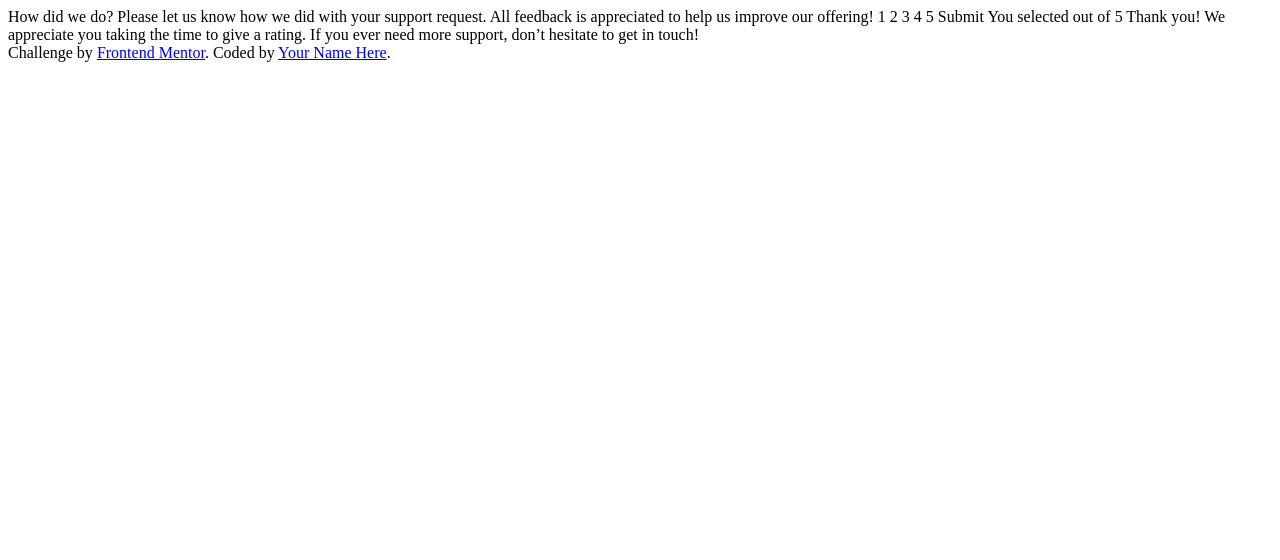
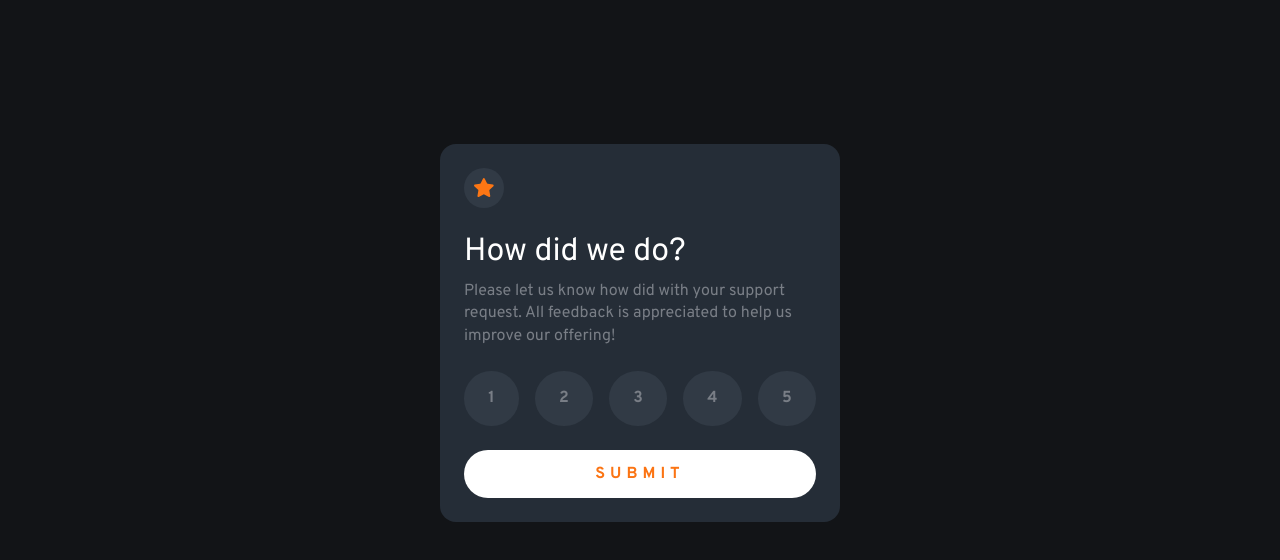
Before and after one commit to luizCosta-Serao/classificacao-interativa, a plain HTML site: page index.html in a window 1280 px wide. Drawn offline with Linux system fonts and the light colour scheme.

Commit message:
html e css do projeto classificação interativa

```diff
--- a/index.html
+++ b/index.html
@@ -5,39 +5,22 @@
   <meta name="viewport" content="width=device-width, initial-scale=1.0"> <!-- displays site properly based on user's device -->
 
   <link rel="icon" type="image/png" sizes="32x32" href="./images/favicon-32x32.png">
-
+  <link rel="stylesheet" href="./style.css">
   <title>Interactive rating component</title>
 </head>
 <body>
-
-  <!-- Rating state start -->
-
-  How did we do?
-
-  Please let us know how we did with your support request. All feedback is appreciated
-  to help us improve our offering!
-
-  1 2 3 4 5
-
-  Submit
-
-  <!-- Rating state end -->
-
-  <!-- Thank you state start -->
-
-  You selected <!-- Add rating here --> out of 5
-
-  Thank you!
-
-  We appreciate you taking the time to give a rating. If you ever need more support,
-  don’t hesitate to get in touch!
-
-  <!-- Thank you state end -->
-
-
-  <div class="attribution">
-    Challenge by <a href="https://www.frontendmentor.io?ref=challenge" target="_blank">Frontend Mentor</a>.
-    Coded by <a href="#">Your Name Here</a>.
-  </div>
+  <main class="classification">
+    <div class="star"><img src="./images/icon-star.svg" alt="start"></div>
+    <h1>How did we do?</h1>
+    <p>Please let us know how did with your support request. All feedback is appreciated to help us improve our offering!</p>
+    <section class="classification-number">
+      <p class="one">1</p>
+      <p class="two">2</p>
+      <p class="three">3</p>
+      <p class="four">4</p>
+      <p class="five">5</p>
+    </section>
+    <button class="submit">Submit</button>
+  </main>
 </body>
 </html>
--- /dev/null
+++ b/style.css
@@ -0,0 +1,79 @@
+@import url('https://fonts.googleapis.com/css2?family=Overpass:wght@400;700&display=swap');
+
+* {
+  margin: 0;
+  padding: 0;
+  box-sizing: border-box;
+}
+
+body {
+  background-color: hsl(216, 12%, 8%);
+}
+
+.classification {
+  width: 95%;
+  max-width: 400px;
+  display: flex;
+  flex-direction: column;
+  margin: 9rem auto;
+  padding: 1.5rem;
+  border-radius: 1rem;
+  background-color: hsl(213, 19%, 18%);
+}
+
+.star {
+  padding: .65rem;
+  width: 40px;
+  height: 40px;
+  border-radius: 50%;
+  background-color: hsl(213, 17%, 23%);
+}
+
+.star img {
+  width: 20px;
+}
+
+.classification h1 {
+  color: hsl(0, 0%, 100%);
+  font-family: 'Overpass', sans-serif;
+  font-weight: 400;
+  margin-top: 1.5rem;
+}
+
+.classification p {
+  color: hsl(216, 5%, 50%);
+  font-weight: 400;
+  font-family: 'Overpass', sans-serif;
+  line-height: 1.4;
+  margin-top: .5rem;
+}
+
+.classification .classification-number {
+  display: flex;
+  justify-content: space-around;
+  gap: 1rem;
+}
+
+.classification .classification-number p {
+  font-weight: 700;
+  font-family: 'Overpass', sans-serif;
+  background-color: hsl(213, 17%, 23%);
+  border-radius: 50%;
+  cursor: pointer;
+  padding: 1rem 1.5rem;
+  margin-top: 1.5rem;
+  margin-bottom: 1.5rem;
+}
+
+.classification .submit {
+  font-family: 'Overpass', sans-serif;
+  font-weight: 700;
+  font-size: 1rem;
+  background-color: hsl(0, 0%, 100%);
+  color: hsl(25, 97%, 53%);
+  letter-spacing: 5px;
+  text-transform: uppercase;
+  border-radius: 2rem;
+  border: none;
+  padding: .875rem;
+}
```
